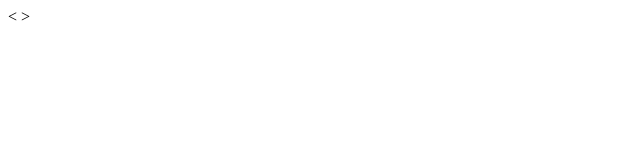
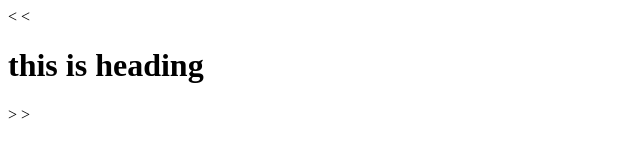
Before and after one commit to somar1/git1, a plain HTML site: page index.html in a window 1280 px wide. Shown: the whole page, without its empty margins (0-640 px from the left). Drawn offline with Linux system fonts and the light colour scheme.

Commit message:
added heading to index

```diff
--- a/index.html
+++ b/index.html
@@ -6,6 +6,6 @@
     <title> test2</title>
   </head>
   <body>
-
+<<h1>this is heading</h1>>
   </body>
 </html>>
```
